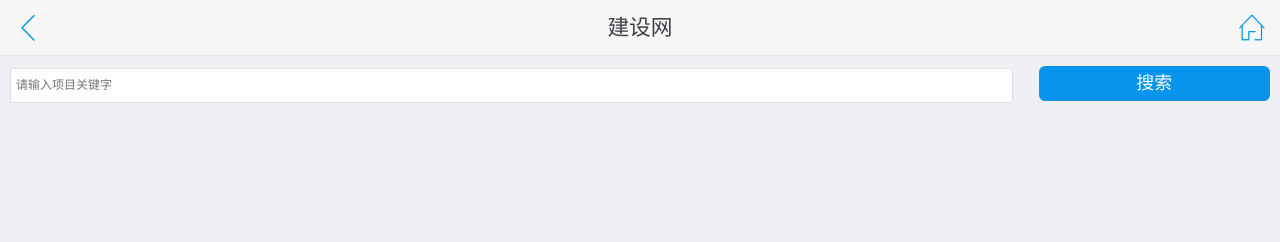
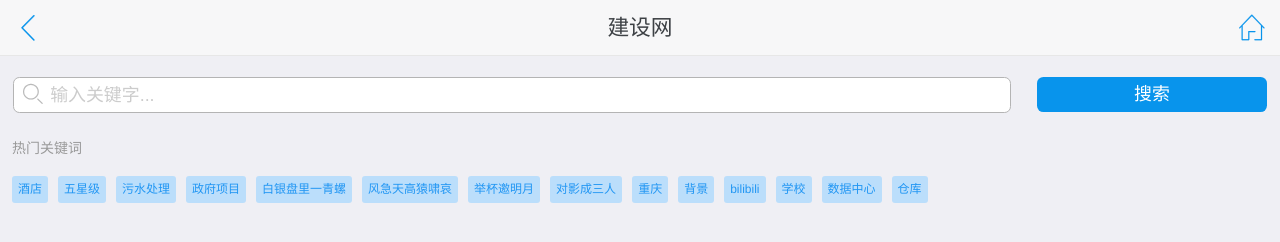
Before and after one commit to 0fan/jianxunhui, a plain HTML site: page search.html in a window 1280 px wide. Drawn offline with Linux system fonts and the light colour scheme.

Commit message:
搜索页添加热门搜索标签，搜索栏改用官网demo的

```diff
--- a/css/app.css
+++ b/css/app.css
@@ -98,3 +98,10 @@
 .pagePay .content > .tit .value .money{color: #fb612b;font-size: 20px;}
 .pagePay .content > .tit .value .money .symbol{font-size: 12px;}
 /* end pagePay */
+/* pageSearch */
+.pageSearch .content > .tit{margin: 12px 0;font-size: 14px;padding: 0 12px;padding: 0 12px;color: #999;}
+/* end pageSearch */
+/* ui-tag */
+.tag-block{padding: 0 12px;margin: 10px -5px;overflow: hidden;}
+.ui-tag{display: block;float: left;font-size: 12px;color: #2196f3;background-color: #bbdefb;white-space: nowrap;border-radius: 3px;line-height: 1.2;padding: 6px;margin: 5px;}
+/* end ui-tag */
--- a/search.html
+++ b/search.html
@@ -16,17 +16,40 @@
 <body>
 
 	<div class="page-group">
-		<div class="page page-current" id='page-index'>
+		<div class="page page-current pageSearch" id='page-index'>
 			<header class="bar bar-nav">
 				<a class="icon icon-left pull-left"></a>
 				<h1 class="title">建设网</h1>
 				<a class="icon icon-home pull-right"></a>
 			</header>
 			<div class="content">
-				<div class="row mod-search">
-					<div class="col-80"><input type="text" placeholder="请输入项目关键字"></div>
-					<div class="col-20"><a href="#" class="button button-fill">搜索</a></div>
+				<div class="content-padded">
+					<div class="searchbar row">
+					    <div class="search-input col-80">
+					      <label class="icon icon-search" for="search"></label>
+					      <input type="search" id='search' placeholder='输入关键字...'/>
+					    </div>
+					    <a class="button button-fill button-primary col-20">搜索</a>
+					</div>
 				</div>
+				<div class="tit">热门关键词</div>
+				<div class="tag-block">
+					<a href="javascript:void(0);" onclick="return false;" class="ui-tag">酒店</a>
+					<a href="javascript:void(0);" onclick="return false;" class="ui-tag">五星级</a>
+					<a href="javascript:void(0);" onclick="return false;" class="ui-tag">污水处理</a>
+					<a href="javascript:void(0);" onclick="return false;" class="ui-tag">政府项目</a>
+					<a href="javascript:void(0);" onclick="return false;" class="ui-tag">白银盘里一青螺</a>
+					<a href="javascript:void(0);" onclick="return false;" class="ui-tag">风急天高猿啸哀</a>
+					<a href="javascript:void(0);" onclick="return false;" class="ui-tag">举杯邀明月</a>
+					<a href="javascript:void(0);" onclick="return false;" class="ui-tag">对影成三人</a>
+					<a href="javascript:void(0);" onclick="return false;" class="ui-tag">重庆</a>
+					<a href="javascript:void(0);" onclick="return false;" class="ui-tag">背景</a>
+					<a href="javascript:void(0);" onclick="return false;" class="ui-tag">bilibili</a>
+					<a href="javascript:void(0);" onclick="return false;" class="ui-tag">学校</a>
+					<a href="javascript:void(0);" onclick="return false;" class="ui-tag">数据中心</a>
+					<a href="javascript:void(0);" onclick="return false;" class="ui-tag">仓库</a>
+				</div>
+				<div class="content-block">
 			</div>
 		</div>
 	</div>
```
Also changed, not shown: manifest.json.
